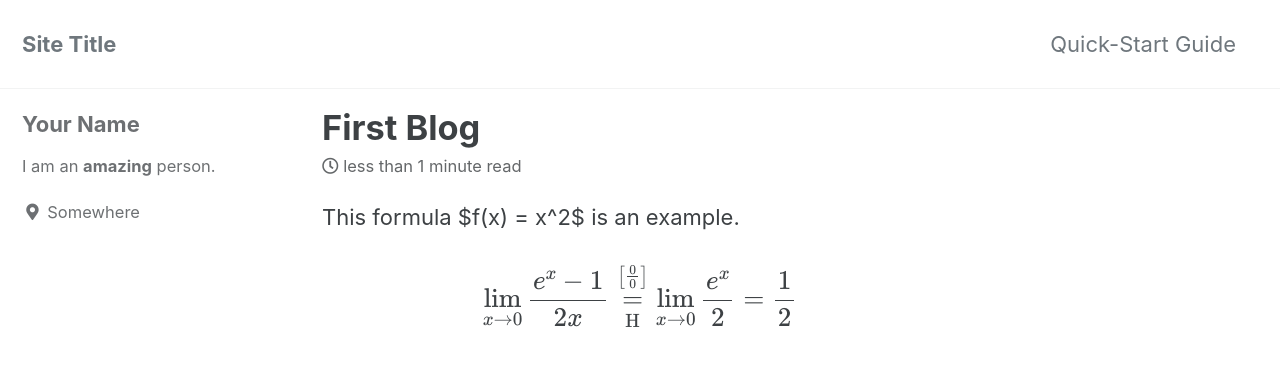
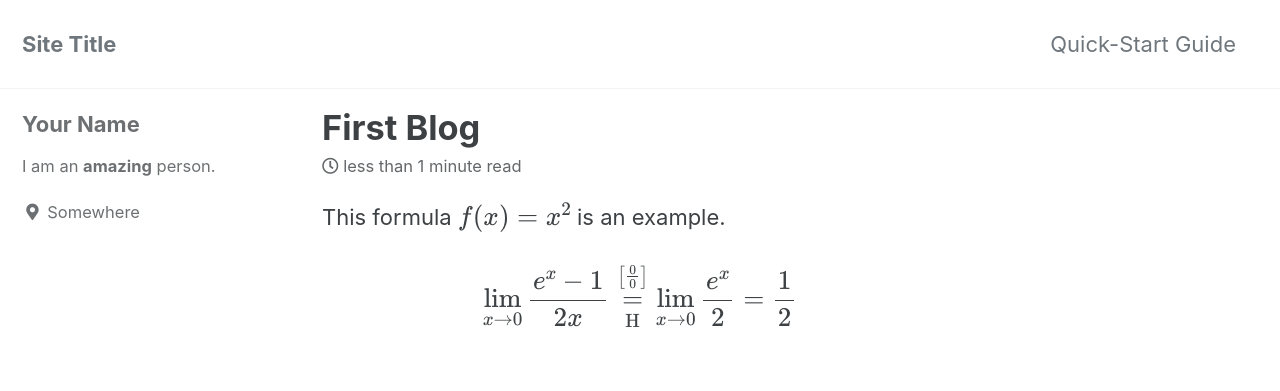
Before and after one commit to yangseunghwan/yangseunghwan.github.io, a Jekyll site: the page built from _posts/2020-11-02-hello.md, in a window 1280 px wide. Shown: the top 391 px of the page. Built offline with Jekyll 4.4.1, drawn with Linux system fonts in a browser that asks for light colours; cached includes are drawn as plain includes; formulas are drawn with MathJax 3.

Commit message:
first blogging

```diff
--- a/_includes/mathjax_support.html
+++ b/_includes/mathjax_support.html
@@ -1,6 +1,7 @@
+
 <script type="text/x-mathjax-config">
-    Mathjax.Hub.Config({
+    MathJax.Hub.Config({
         tex2jax: {inlineMath: [['$','$'], ['\\(','\\)']]}
-    })
+    });
 </script>
-<script src="https:/cdn.mathjax.org/mathjax/latest/Mathjax.js?config=TeX-AMS-MML_HTMLorMML"></script>
+<script src="https://cdn.mathjax.org/mathjax/latest/MathJax.js?config=TeX-AMS-MML_HTMLorMML"></script>
```
